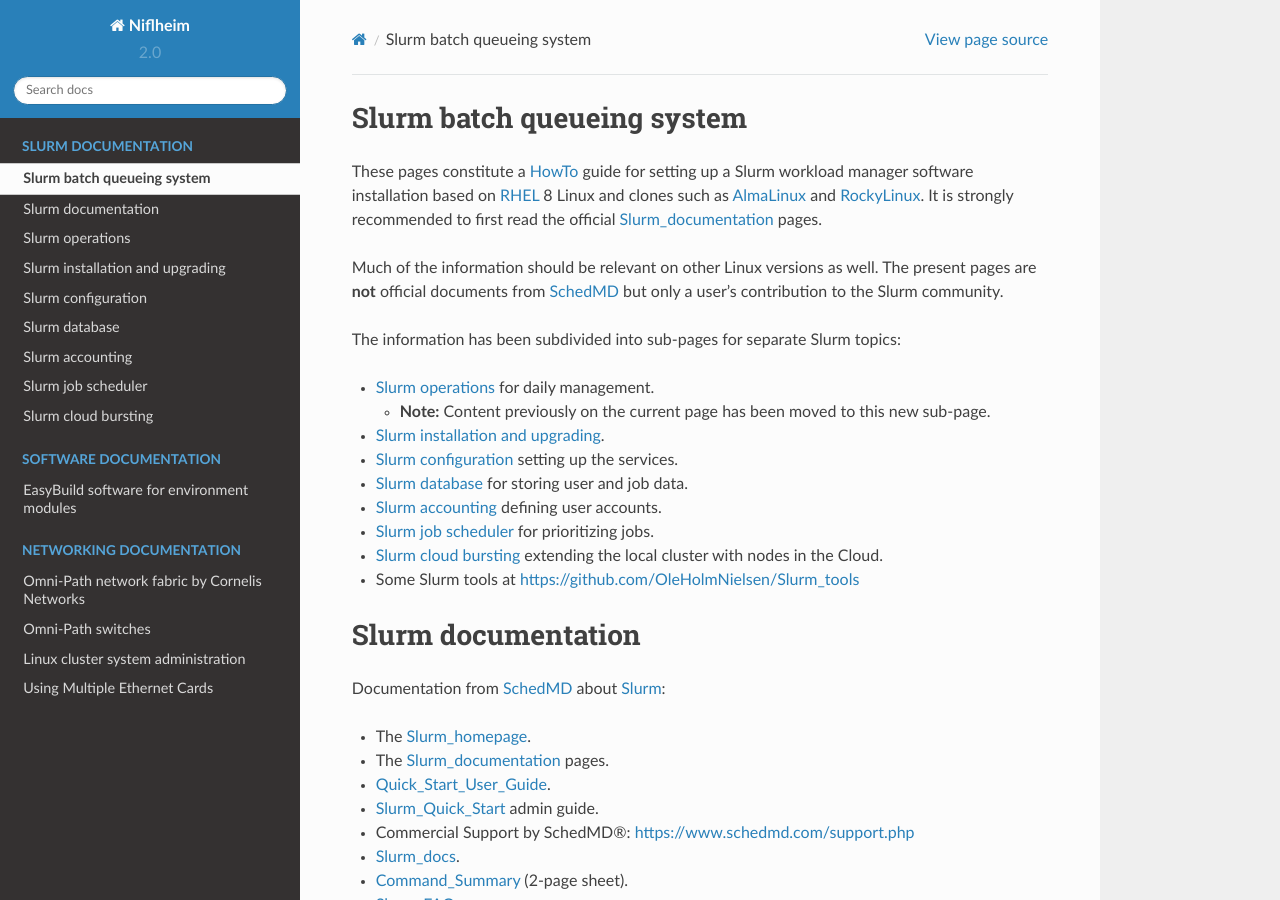
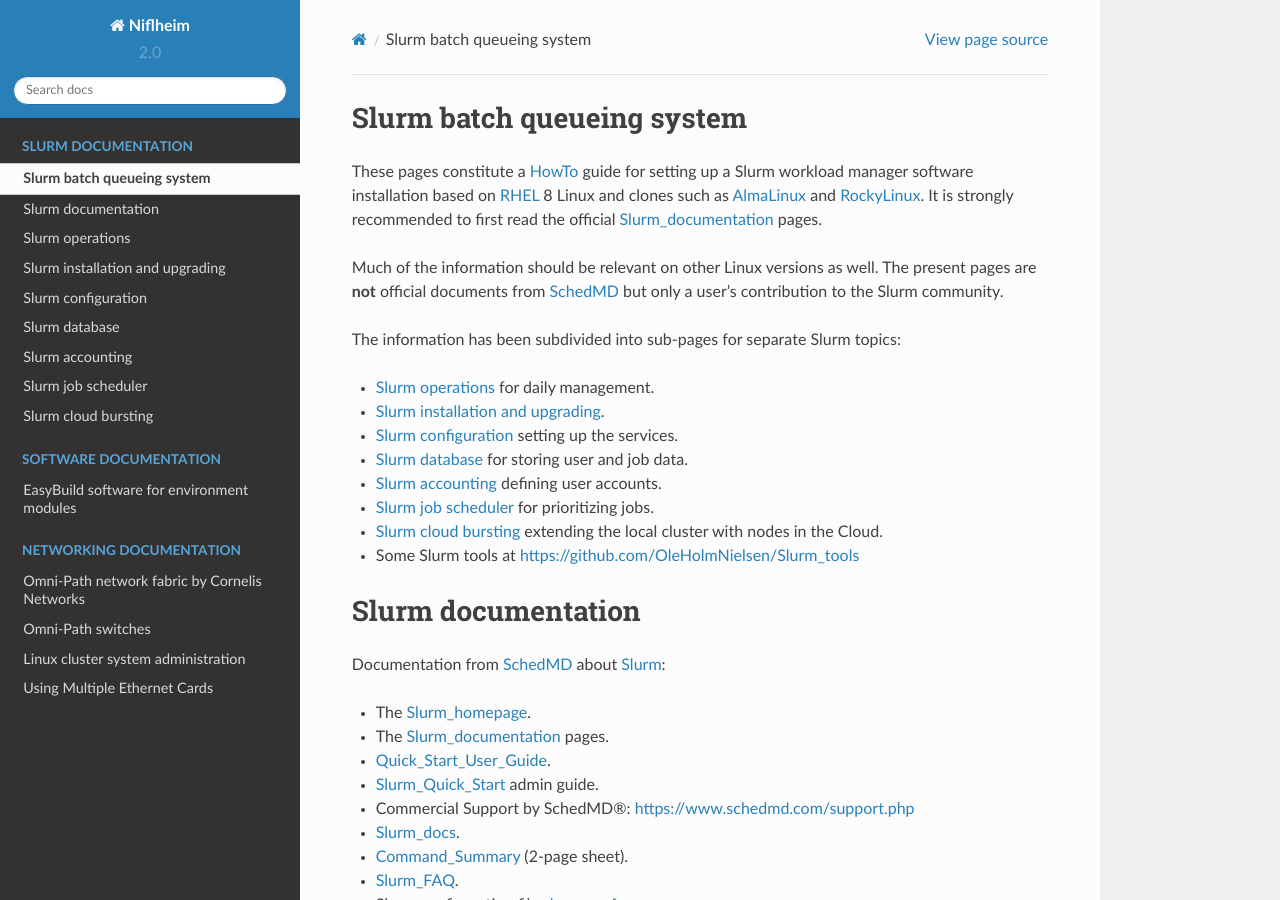
Before and after one commit to OleHolmNielsen/Niflheim_system, a Sphinx documentation site: the page built from docs/SLURM.rst, in a window 1280 px wide and 900 px high. Built offline with Sphinx 7.4.7 and the Read the Docs theme 2.0.0, drawn with Linux system fonts in a browser that asks for light colours.

Commit message:
Minor edit

```diff
--- a/docs/SLURM.rst
+++ b/docs/SLURM.rst
@@ -16,9 +16,6 @@
 The information has been subdivided into sub-pages for separate Slurm topics:
 
 * :ref:`Slurm_operations` for daily management.
-
-  * **Note:** Content previously on the current page has been moved to this new sub-page.
-
 * :ref:`Slurm_installation`.
 * :ref:`Slurm_configuration` setting up the services.
 * :ref:`Slurm_database` for storing user and job data.
```
